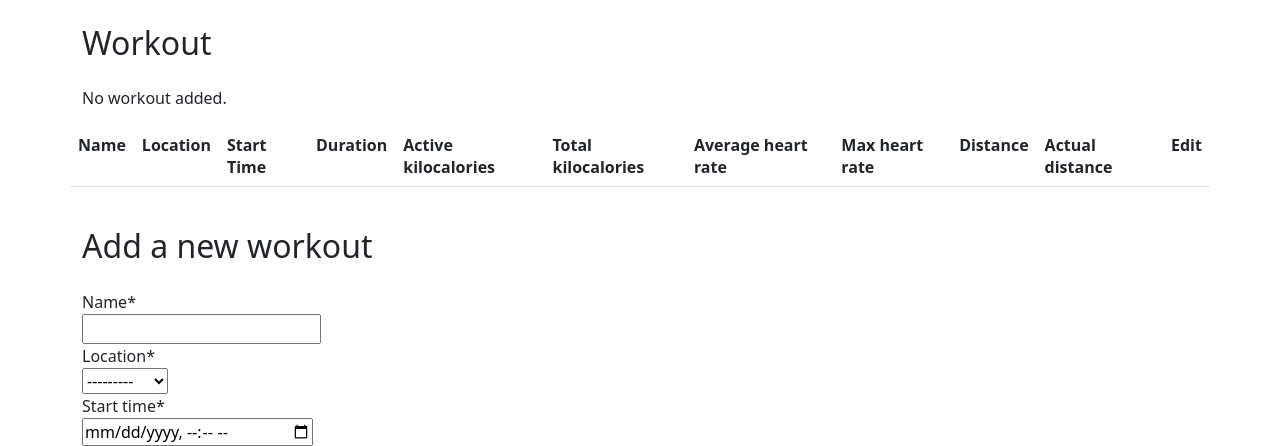
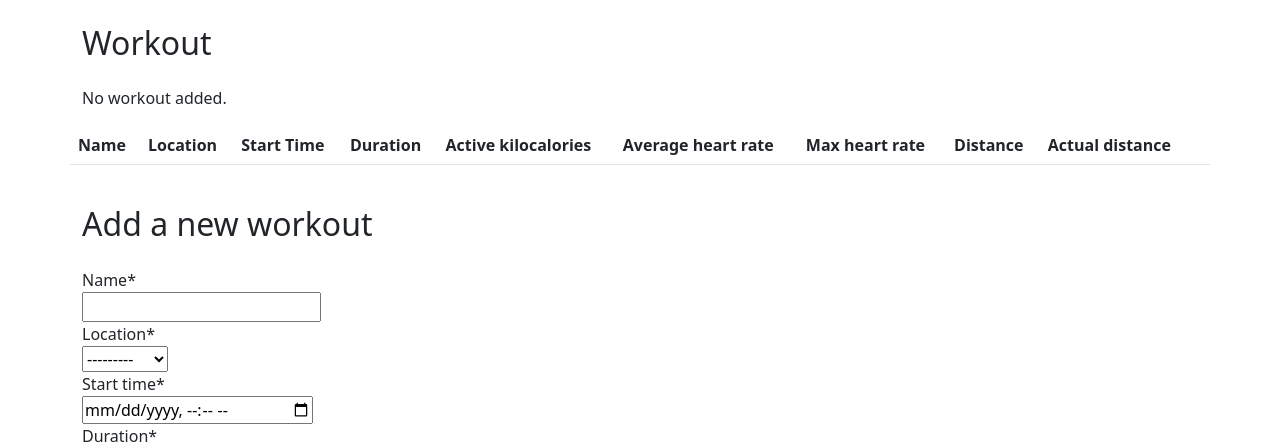
Before and after one commit to Matt-Mcl/workout-app, a Django app: page /workouts/ in a window 1280 px wide. Shown: the part 56-502 px from the top of the page. Run offline with Django 4.2, Linux system fonts and the light colour scheme; the visitor is signed in with stand-in values (Sample User, id 1); data comes from the database, SQL or seed files in the repository; data that the repository does not hold is empty; some libraries are stand-ins or nearby versions.

Commit message:
Removes total kilocalories from table data

```diff
--- a/workoutapp/workouts/templates/workouts/workouts.html
+++ b/workoutapp/workouts/templates/workouts/workouts.html
@@ -22,12 +22,11 @@
                         <th>Start Time</th>
                         <th>Duration</th>
                         <th>Active kilocalories</th>
-                        <th>Total kilocalories</th>
                         <th>Average heart rate</th>
                         <th>Max heart rate</th>
                         <th>Distance</th>
                         <th>Actual distance</th>
-                        <th>Edit</th>
+                        <th></th>
                     </tr>
                     {% for w in workout %}
                         <tr>
@@ -36,7 +35,6 @@
                             <td>{{ w.start_time | date:"d/m/Y, H:i" }}</td>
                             <td>{{ w.duration }}</td>
                             <td>{{ w.active_kilocalories }} kcal</td>
-                            <td>{{ w.total_kilocalories }} kcal</td>
                             <td>{{ w.average_heart_rate }} BPM</td>
                             <td>{{ w.max_heart_rate }} BPM</td>
                             {% if w.distance %}
```
